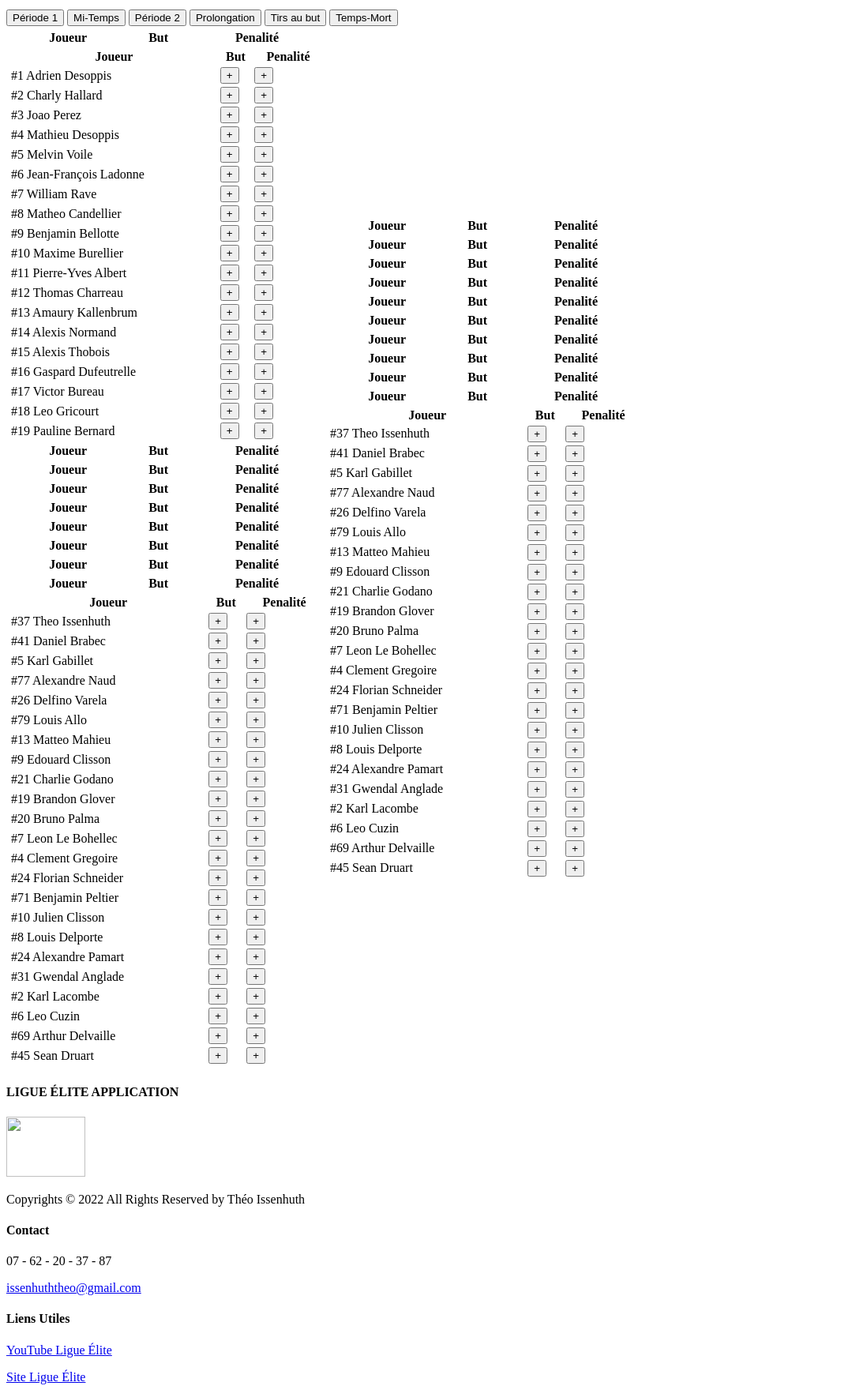
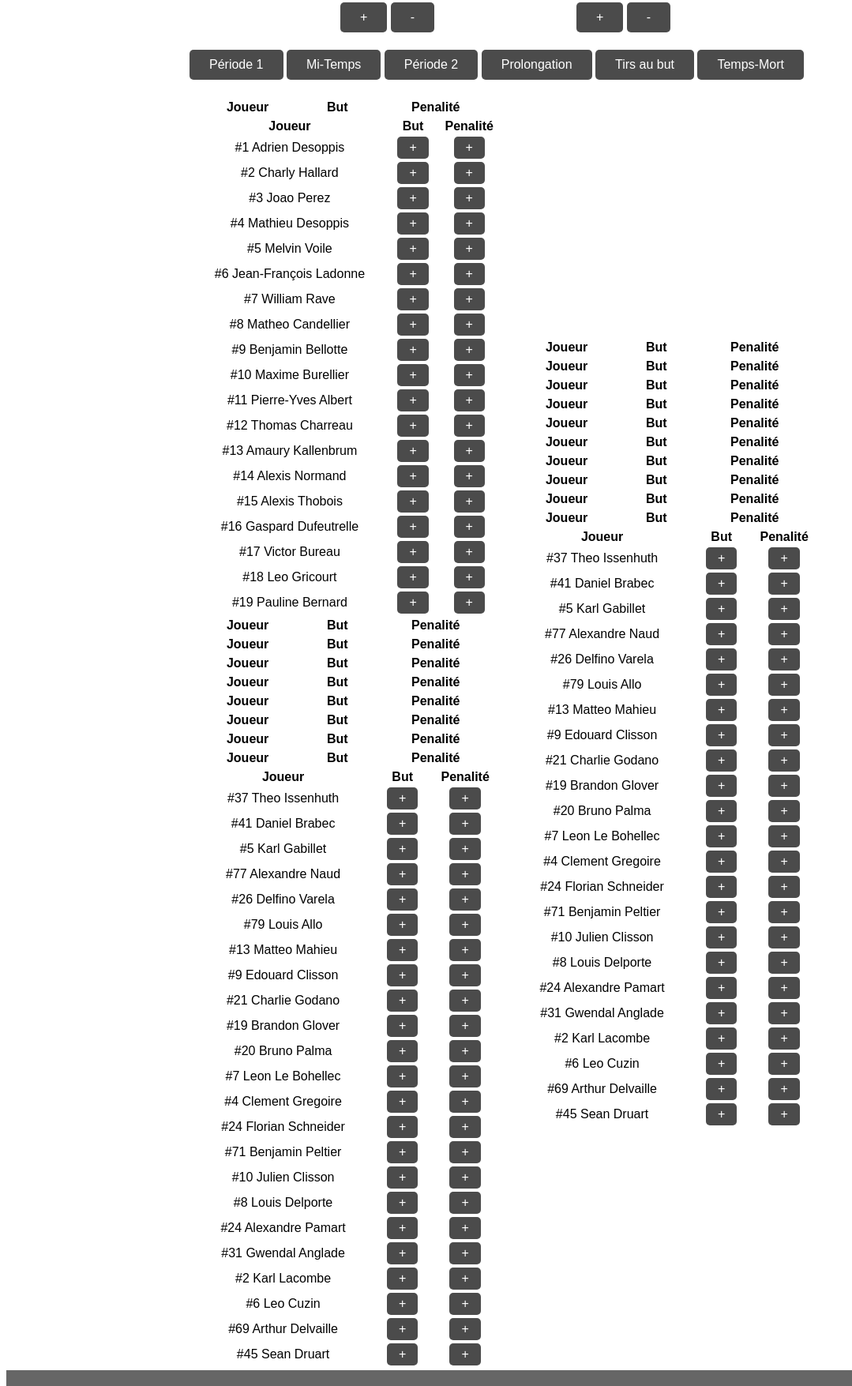
Before and after one commit to snuth33/Ligue-Elite-App, a plain HTML site: page index.html in a window 1280 px wide. Shown: the part 296-2051 px from the top of the page at 79% size, without its empty margins (0-1079 px from the left). Drawn offline with Linux system fonts and the light colour scheme; the site is published under a folder, as on GitHub Pages, so addresses that start at the root find nothing.

Commit message:
Update index.html

```diff
--- a/index.html
+++ b/index.html
@@ -2,8 +2,8 @@
 <html lang="en">
 <head>
   <meta charset="UTF-8">
-  <link rel="icon" href="/favicon2.ico" />
-  <link rel="stylesheet" href="/style.fab76bc0.css">
+  <link rel="icon" href="favicon2.ico" />
+  <link rel="stylesheet" href="style.fab76bc0.css">
   <meta name="viewport" content="width=device-width, initial-scale=1.0">
   <title>Ligue Elite App</title>
 </head>
@@ -666,7 +666,7 @@
 
 
 
-  <script type="module" src="/index.7e02d622.js"></script>
+  <script type="module" src="index.7e02d622.js"></script>
 </body>
 
 <footer class="footer-distributed">
@@ -675,7 +675,7 @@
 
     <h4>LIGUE ÉLITE APPLICATION</h4>
 
-    <img src="/noir&blanc.png" width="100" height="76">
+    <img src="noir&blanc.png" width="100" height="76">
 
     <p class="footer-company-name">Copyrights © 2022 All Rights Reserved by Théo Issenhuth</p>
   </div>
```
